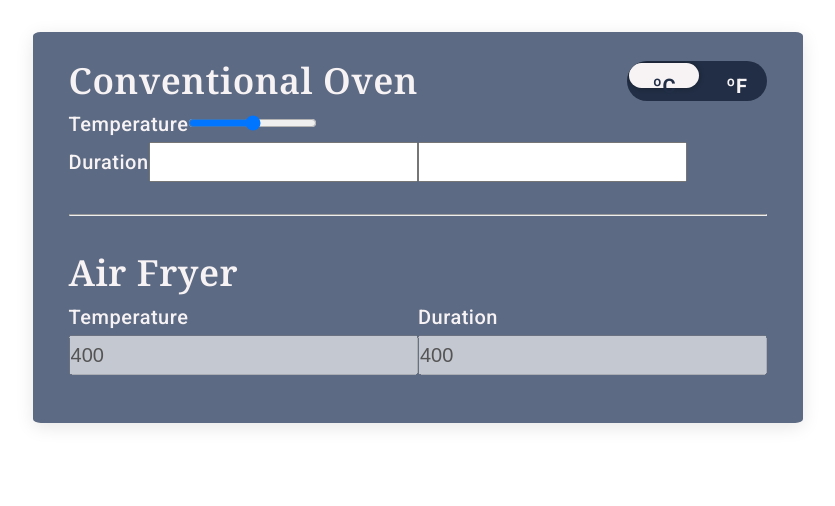
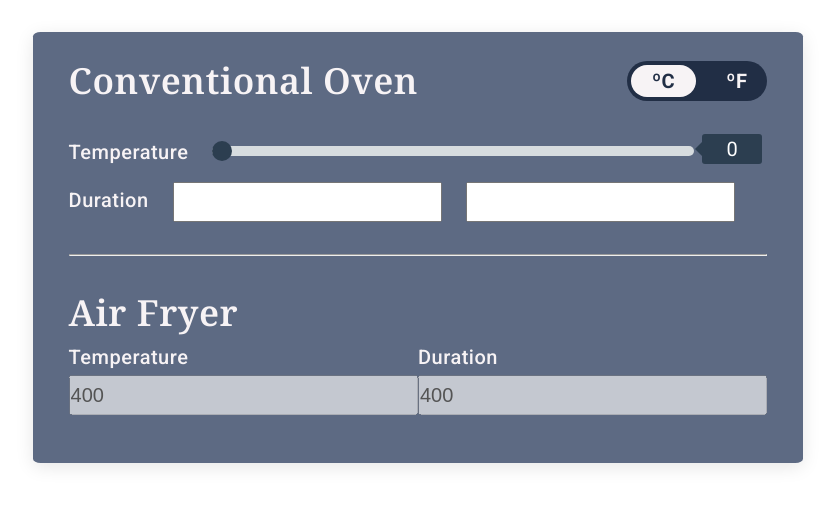
Before and after one commit to dancielos/air-fryer-calculator, a Next.js app: page / in a window 1280 px wide. Shown: the top 506 px of the page, without its empty margins (222-1057 px from the left). Built offline with nearby package versions, Linux system fonts and the light colour scheme.

Commit message:
added a slider, not yet styled

```diff
--- a/src/app/UI/InputGroup.jsx
+++ b/src/app/UI/InputGroup.jsx
@@ -1,3 +1,3 @@
-export default function InputGroup({ children, className }) {
+export default function InputGroup({ children, className = '' }) {
 	return <div className={`af-calc__input-group ${className}`}>{children}</div>;
 }
--- a/src/app/components/Output.jsx
+++ b/src/app/components/Output.jsx
@@ -2,9 +2,9 @@ import InputGroup from '../UI/InputGroup';
 
 export default function Output({ label }) {
 	return (
-		<InputGroup className='flex-column'>
+		<div className='flex-column'>
 			<label>{label}</label>
 			<input type='text' disabled value='400' />
-		</InputGroup>
+		</div>
 	);
 }
--- a/src/app/components/Slider.jsx
+++ b/src/app/components/Slider.jsx
@@ -2,9 +2,19 @@ import InputGroup from '../UI/InputGroup';
 
 export default function Slider({ label, type, id }) {
 	return (
-		<InputGroup>
+		<InputGroup className='input-temp'>
 			<label htmlFor={id}>{label}</label>
-			<input type={type} id={id} />
+			<div className='af-calc__slider-container'>
+				<input
+					className='af-calc__slider'
+					type='range'
+					// value='250'
+					min='170'
+					max='500'
+					step='25'
+				/>
+				<span className='af-calc__slider-value '>0</span>
+			</div>
 		</InputGroup>
 	);
 }
--- a/src/app/page.jsx
+++ b/src/app/page.jsx
@@ -10,7 +10,7 @@ export default function Home() {
 	return (
 		<Card>
 			<form className='af-calc__form'>
-				<div>
+				<div className='flex-column af-calc__oven-container'>
 					<Row boxType='grid'>
 						<Heading label='Conventional Oven' />
 						<InputUnit />
--- a/src/styles/abstracts/_mixins.scss
+++ b/src/styles/abstracts/_mixins.scss
@@ -15,6 +15,12 @@
 	top: 50%;
 	left: 50%;
 	transform: translate(-50%, -50%);
+}
+
+@mixin absoluteCenterY {
+	position: absolute;
+	top: 50%;
+	transform: translateY(-50%);
 }
 
 @mixin addBorderRadius {
--- a/src/styles/base/_base.scss
+++ b/src/styles/base/_base.scss
@@ -12,19 +12,19 @@
 html {
 	font-size: 62.5%;
 	overflow-x: hidden;
-	// overflow-wrap: break-word;
+	overflow-wrap: break-word;
 
-	// @include abstracts.respond(tab-landscape) {
-	// 	font-size: 56.25%;
-	// }
+	@include abstracts.respond(tab-landscape) {
+		font-size: 56.25%;
+	}
 
-	// @include abstracts.respond(tab-portrait) {
-	// 	font-size: 50%;
-	// }
+	@include abstracts.respond(tab-portrait) {
+		font-size: 50%;
+	}
 
-	// @include abstracts.respond(big-desktop) {
-	// 	font-size: 75%;
-	// }
+	@include abstracts.respond(big-desktop) {
+		font-size: 75%;
+	}
 }
 
 body {
--- a/src/styles/main/_input.scss
+++ b/src/styles/main/_input.scss
@@ -22,28 +22,25 @@
 			display: block;
 			&:before {
 				content: attr(data-on);
-				position: absolute;
+				@include abstracts.absoluteCenterY();
 				font-size: 20px;
 				font-weight: 600;
-				top: 7px;
-				right: 20px;
+				right: 2rem;
 				color: abstracts.$color4;
 			}
 			&:after {
 				content: attr(data-off);
-				width: 70px;
-				height: 25px;
+				@include abstracts.absoluteCenterY();
+				width: 46%;
+				height: calc(100% - 20%);
+				// height: 25px;
 				background: abstracts.$color4;
-				border-radius: 26px;
-				position: absolute;
-				font-size: 20px;
+				border-radius: 2.6rem;
 				display: flex;
 				justify-content: center;
-				left: 2px;
-				top: 2px;
-				text-align: center;
-				transition: all 0.3s ease;
-				box-shadow: 0px 0px 6px -2px #111;
+				align-items: center;
+				left: 0.4rem;
+				transition: abstracts.$defaultTransitionDuration;
 				padding: 5px 0px;
 				color: abstracts.$color1;
 				font-weight: 600;
@@ -59,7 +56,7 @@
 			z-index: 1;
 			margin: 0px;
 			&:checked + label.af-calc__btn-color-mode-switch-inner {
-				background-color: #fcce8a;
+				background-color: abstracts.$color1;
 				&:after {
 					content: attr(data-on);
 					left: 68px;
@@ -73,3 +70,130 @@
 		}
 	}
 }
+
+.af-calc__input {
+	&-group {
+		display: flex;
+		gap: 2.4rem;
+		// grid-template-columns: repeat(3, 1fr);
+	}
+}
+
+.af-calc__slider {
+	width: 100%;
+}
+
+// Range Slider
+
+$shade-10: #2c3e50 !default;
+$shade-1: #d7dcdf !default;
+$shade-0: #fff !default;
+$teal: #1abc9c !default;
+
+$range-width: 100% !default;
+
+$range-handle-color: $shade-10 !default;
+$range-handle-color-hover: $teal !default;
+$range-handle-size: 20px !default;
+
+$range-track-color: $shade-1 !default;
+$range-track-height: 10px !default;
+
+$range-label-color: $shade-10 !default;
+$range-label-width: 60px !default;
+
+.af-calc__slider-container {
+	width: $range-width;
+}
+
+.af-calc__slider {
+	-webkit-appearance: none;
+	width: calc(100% - (#{$range-label-width + 13px}));
+	height: $range-track-height;
+	border-radius: 5px;
+	background: $range-track-color;
+	outline: none;
+	padding: 0;
+	margin: 0;
+
+	// Range Handle
+	&::-webkit-slider-thumb {
+		appearance: none;
+		width: $range-handle-size;
+		height: $range-handle-size;
+		border-radius: 50%;
+		background: $range-handle-color;
+		cursor: pointer;
+		transition: background 0.15s ease-in-out;
+
+		&:hover {
+			background: $range-handle-color-hover;
+		}
+	}
+
+	&:active::-webkit-slider-thumb {
+		background: $range-handle-color-hover;
+	}
+
+	&::-moz-range-thumb {
+		width: $range-handle-size;
+		height: $range-handle-size;
+		border: 0;
+		border-radius: 50%;
+		background: $range-handle-color;
+		cursor: pointer;
+		transition: background 0.15s ease-in-out;
+
+		&:hover {
+			background: $range-handle-color-hover;
+		}
+	}
+
+	&:active::-moz-range-thumb {
+		background: $range-handle-color-hover;
+	}
+
+	// Focus state
+	&:focus {
+		&::-webkit-slider-thumb {
+			box-shadow: 0 0 0 3px $shade-0, 0 0 0 6px $teal;
+		}
+	}
+}
+
+// Range Label
+.af-calc__slider-value {
+	display: inline-block;
+	position: relative;
+	width: $range-label-width;
+	color: $shade-0;
+	line-height: 20px;
+	text-align: center;
+	border-radius: 3px;
+	background: $range-label-color;
+	padding: 5px 10px;
+	margin-left: 8px;
+
+	&:after {
+		position: absolute;
+		top: 8px;
+		left: -7px;
+		width: 0;
+		height: 0;
+		border-top: 7px solid transparent;
+		border-right: 7px solid $range-label-color;
+		border-bottom: 7px solid transparent;
+		content: '';
+	}
+}
+
+// Firefox Overrides
+::-moz-range-track {
+	background: $range-track-color;
+	border: 0;
+}
+
+input::-moz-focus-inner,
+input::-moz-focus-outer {
+	border: 0;
+}
--- a/src/styles/main/_main.scss
+++ b/src/styles/main/_main.scss
@@ -29,4 +29,10 @@
 		display: flex;
 		align-items: center;
 	}
+	&__oven-container {
+		gap: 1.2rem;
+		div:first-child {
+			padding-bottom: 1.6rem;
+		}
+	}
 }
```
